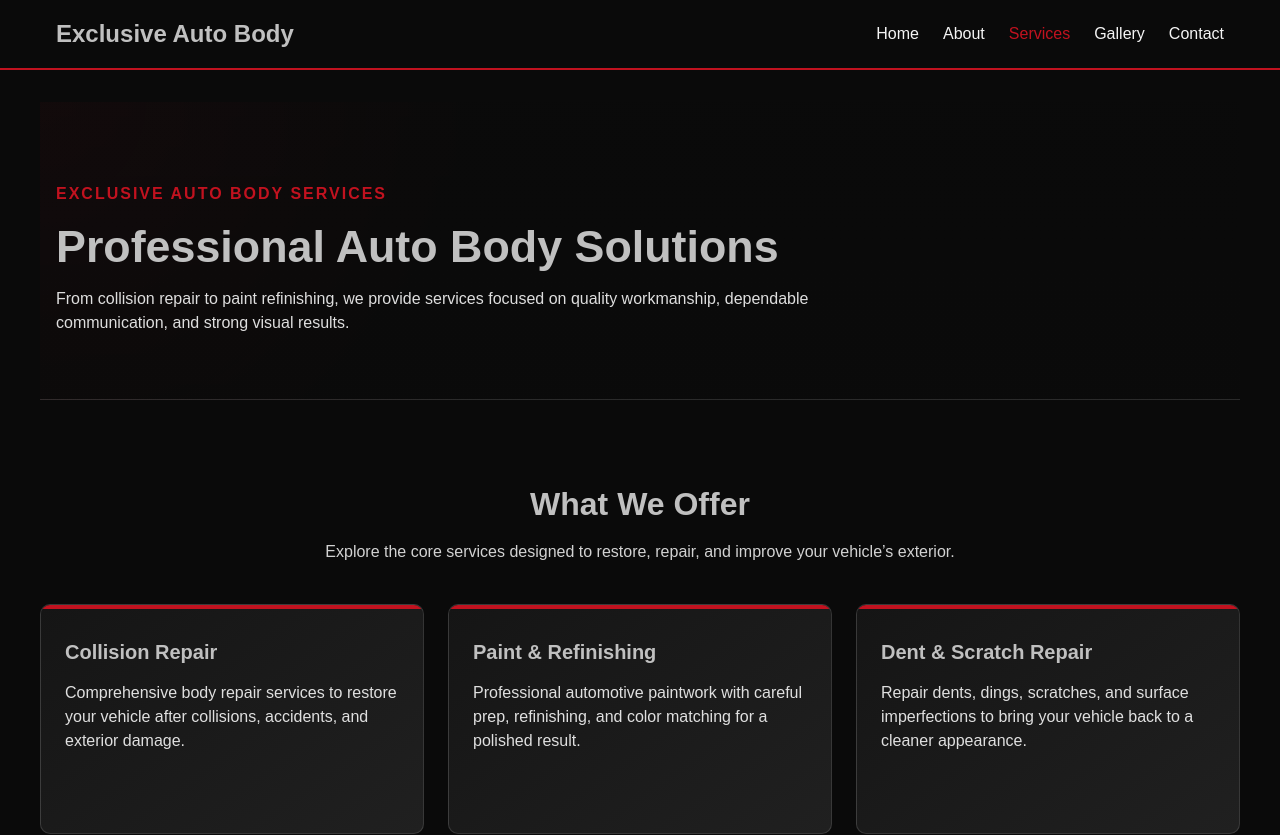
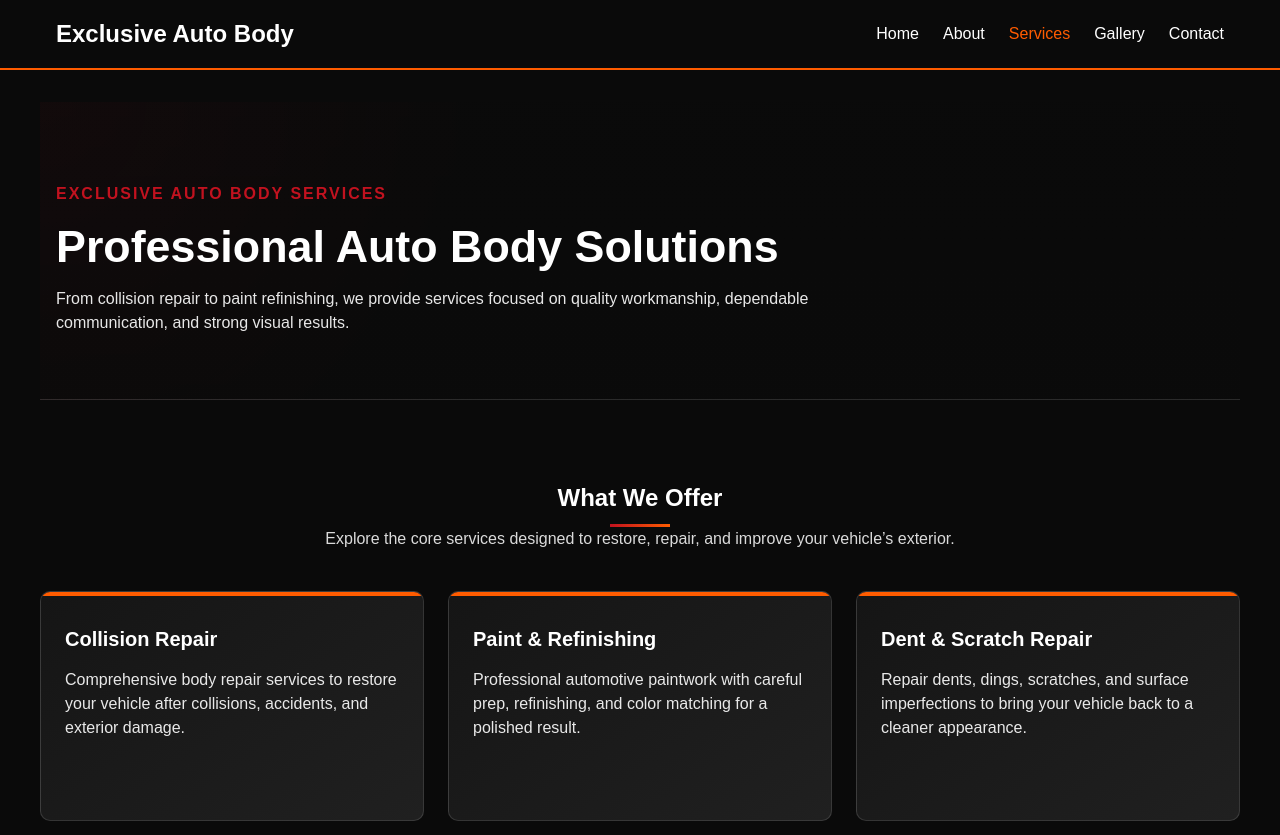
Before and after one commit to DarwinCasasola/exclusive-auto-body, a React (Vite) app: page /services in a window 1280 px wide. Shown: the top 835 px of the page. Built offline with nearby package versions, Linux system fonts and the light colour scheme.

Commit message:
coloring and style

```diff
--- a/src/styles/globals.css
+++ b/src/styles/globals.css
@@ -58,7 +58,7 @@ ul {
 
   .navbar {
     background-color: var(--color-black);
-    border-bottom: 2px solid var(--color-red);
+    border-bottom: 2px solid var(--color-orange);
   }
 
   .navbar__container {
@@ -74,7 +74,7 @@ ul {
   .navbar__logo {
     font-size: 1.5rem;
     font-weight: 700;
-    color: var(--color-silver);
+    color: var(--color-white);
   }
 
   .navbar__links {
@@ -89,11 +89,11 @@ ul {
 
   .navbar__links a:hover,
   .navbar__links a.active {
-    color: var(--color-red);
+    color: var(--color-orange);
   }
 
   .footer {
-    border-top: 1px solid var(--color-silver);
+    border-top: 1px solid var(--color-white);
     background-color: var(--color-dark-gray);
   }
 
@@ -103,7 +103,7 @@ ul {
     margin: 0 auto;
     padding: 1rem;
     text-align: center;
-    color: var(--color-silver);
+    color: var(--color-white);
   }
   .section-title {
     text-align: center;
@@ -111,10 +111,17 @@ ul {
   }
 
   .section-title h2 {
-    font-size: 2rem;
-    color: var(--color-silver);
-    margin-bottom: 0.75rem;
-  }
+  color: var(--color-white);
+}
+
+.section-title h2::after {
+  content: "";
+  display: block;
+  width: 60px;
+  height: 3px;
+  background: linear-gradient(to right, var(--color-red), var(--color-orange));
+  margin: 0.5rem auto 0;
+}
 
   .section-title p {
     max-width: 700px;
@@ -125,10 +132,10 @@ ul {
 
   .primary-button {
     display: inline-block;
-    background-color: var(--color-red);
+    background-color: var(--color-orange);
     color: var(--color-white);
     padding: 0.85rem 1.5rem;
-    border: 1px solid var(--color-red);
+    border: 1px solid var(--color-orange);
     border-radius: 4px;
     font-weight: 700;
     transition: all 0.2s ease;
@@ -136,7 +143,7 @@ ul {
 
   .primary-button:hover {
     background-color: transparent;
-    color: var(--color-red);
+    color: var(--color-orange);
   }
 
   .hero {
@@ -162,7 +169,7 @@ ul {
   }
 
   .hero__eyebrow {
-    color: var(--color-red);
+    color: var(--color-orange);
     text-transform: uppercase;
     letter-spacing: 2px;
     font-weight: 700;
@@ -238,7 +245,7 @@ ul {
 
   .why-choose-us__list li {
     padding-left: 1rem;
-    border-left: 3px solid var(--color-red);
+    border-left: 3px solid var(--color-orange);
   }
 
   .why-choose-us__box {
@@ -251,7 +258,7 @@ ul {
     justify-content: center;
     align-items: center;
     gap: 1.25rem;
-    color: var(--color-silver);
+    color: var(--color-white);
     font-size: 1.5rem;
     font-weight: 700;
   }
@@ -267,7 +274,7 @@ ul {
   .home-cta__box h2 {
     font-size: 2rem;
     margin-bottom: 1rem;
-    color: var(--color-silver);
+    color: var(--color-white);
   }
 
   .home-cta__box p {
@@ -316,7 +323,7 @@ ul {
     font-size: 2.8rem;
     line-height: 1.1;
     margin-bottom: 1rem;
-    color: var(--color-silver);
+    color: var(--color-white);
   }
 
   .page-banner__text {
@@ -351,11 +358,11 @@ ul {
     left: 0;
     width: 100%;
     height: 4px;
-    background-color: var(--color-red);
+    background-color: var(--color-orange);
   }
 
   .service-card h3 {
-    color: var(--color-silver);
+    color: var(--color-white);
     margin-bottom: 0.85rem;
     font-size: 1.25rem;
   }
@@ -374,7 +381,7 @@ ul {
   }
 
   .services-page-cta__box h2 {
-    color: var(--color-silver);
+    color: var(--color-white);
     font-size: 2rem;
     margin-bottom: 1rem;
   }
@@ -444,7 +451,7 @@ ul {
 }
 
 .gallery-card__content h3 {
-  color: var(--color-silver);
+  color: var(--color-white);
   font-size: 1.15rem;
 }
 
@@ -456,7 +463,7 @@ ul {
 
 .video-section__header h2 {
   font-size: 2rem;
-  color: var(--color-silver);
+  color: var(--color-white);
   margin-bottom: 1rem;
 }
 
--- a/src/styles/variables.css
+++ b/src/styles/variables.css
@@ -1,8 +1,15 @@
 :root {
+    --color-white: #ffffff;
     --color-black: #0a0a0a;
+
     --color-red: #c1121f;
-    --color-silver: #c0c0c0;
-    --color-white: #f5f5f5;
-    --color-dark-gray: #1a1a1a;
+    --color-orange: #ff5c00;
+
+    --color-dark: #121212;
+
+    --color-light-gray: #f4f4f4;
+    --color-medium-gray: #dddddd;
+    --color-text: #1a1a1a;
+
     --container-width: 1200px;
   }
```
